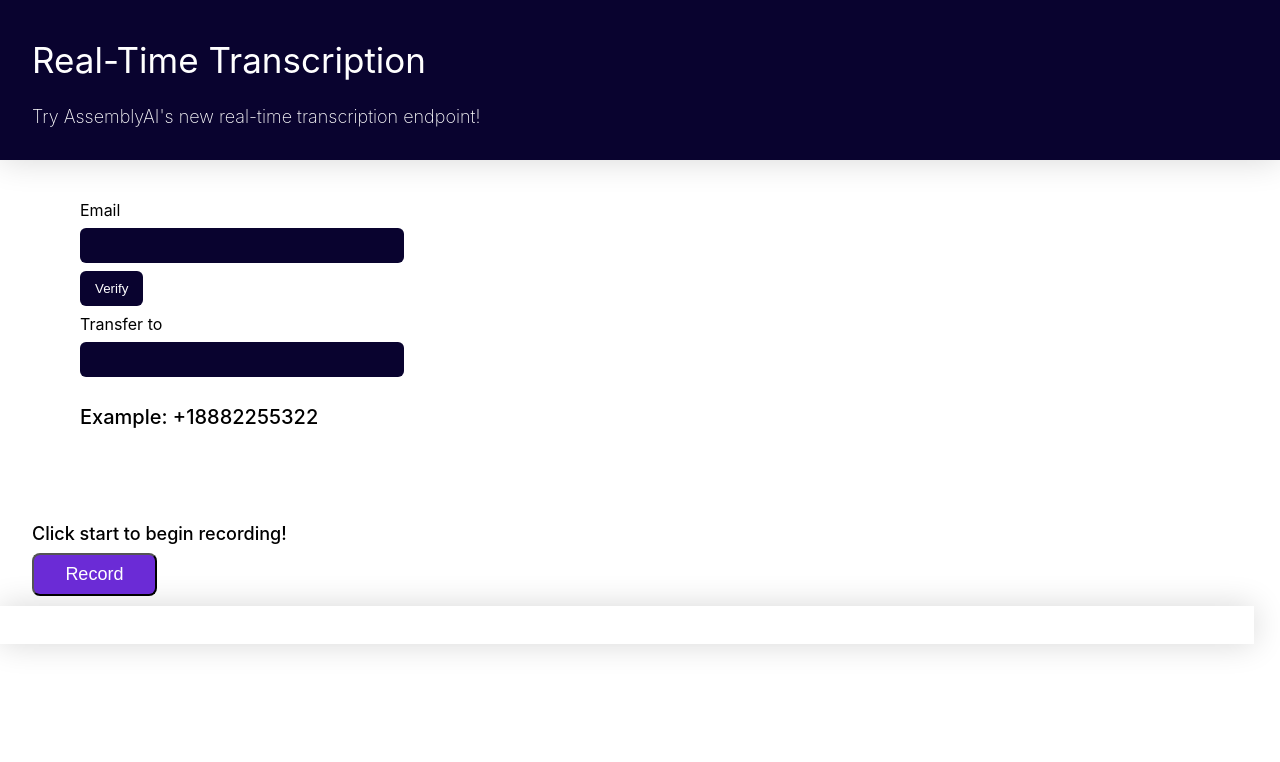
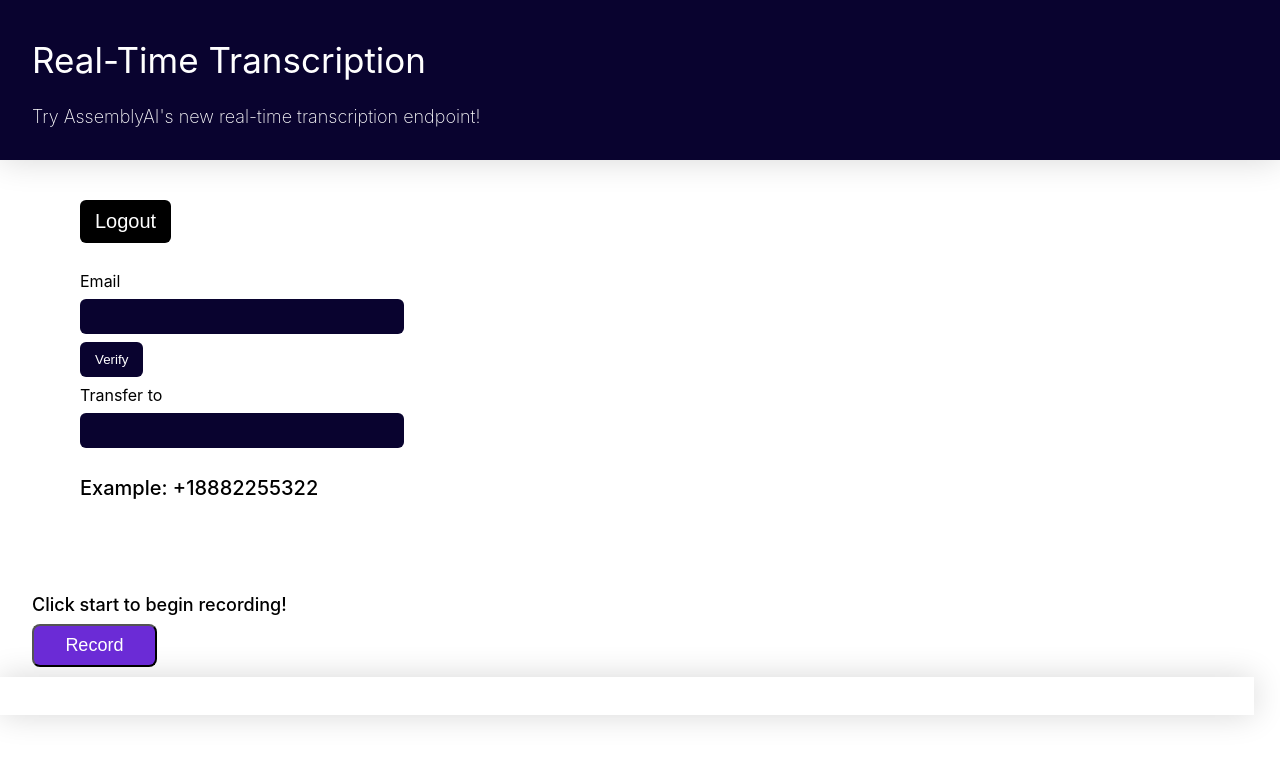
Before and after one commit to soft-dev787/closecallfrontend, a React (Create React App) app: page / in a window 1280 px wide. Shown: the top 762 px of the page. Built offline with nearby package versions, Linux system fonts and the light colour scheme; no server answers; sample sign-in values are in the browser's storage.

Commit message:
minor fix

```diff
--- a/src/App.js
+++ b/src/App.js
@@ -1,340 +1,3 @@
-// import "./App.css";
-// import { useEffect, useRef, useState } from "react";
-// import { RealtimeTranscriber } from "assemblyai/streaming";
-// import * as RecordRTC from "recordrtc";
-// import axios from "axios";
-// import io from "socket.io-client";
-// import { getBackendURL } from "./utils/getBackendURL";
-
-// const axiosInstance = axios.create({
-//   baseURL: getBackendURL(),
-//   headers: {
-//     "ngrok-skip-browser-warning": "1234",
-//   },
-// });
-
-// const Loader = ({ size }) => {
-//   return <span class="loader" style={{ width: size, height: size }}></span>;
-// };
-
-// const executeGPTAndTwilio = async (transcript, fromNumber, toNumber) => {
-//   try {
-//     const response = await axiosInstance.post("/summarize", {
-//       transcript: transcript,
-//       fromNumber: "+61483921188",
-//       toNumber: toNumber,
-//     });
-//   } catch (error) {
-//     console.log(error);
-//   }
-// };
-
-// const RealtimeTranscription = ({ newEvent, transferToNumber }) => {
-//   const realtimeTranscriber = useRef(null);
-//   const recorder = useRef(null);
-//   const [isRecording, setIsRecording] = useState(false);
-//   const [transcript, setTranscript] = useState("");
-//   const [recordingLoading, setRecordingLoading] = useState(false);
-
-//   useEffect(() => {
-//     const handleWebhooks = async () => {
-//       if (newEvent) {
-//         if (newEvent.type == "call.answered") {
-//           await startTranscription();
-//         } else if (newEvent.type == "call.hungup") {
-//           setTranscript("");
-//           await endTranscription();
-//         } else if (newEvent.type == "call.unsuccessful_transfer") {
-//           setTranscript("");
-//           // temppp
-//           if (transferToNumber.value) {
-//             executeGPTAndTwilio(
-//               transcript,
-//               "from number",
-//               transferToNumber.value
-//             );
-//           }
-//           endTranscription();
-
-//           // temppp
-//         } else if (newEvent.type == "call.transferred") {
-//           setTranscript("");
-//           if (transferToNumber.value) {
-//             executeGPTAndTwilio(
-//               transcript,
-//               "from number",
-//               transferToNumber.value
-//             );
-//           }
-//           endTranscription();
-//         }
-//       }
-//     };
-//     handleWebhooks();
-//   }, [newEvent]);
-
-//   const getToken = async () => {
-//     const response = await axiosInstance.get(`/token`);
-
-//     return response.data.token;
-//   };
-
-//   const startTranscription = async () => {
-//     setRecordingLoading(true);
-
-//     realtimeTranscriber.current = new RealtimeTranscriber({
-//       token: await getToken(),
-//       sampleRate: 16_000,
-//     });
-
-//     const texts = {};
-//     realtimeTranscriber.current.on("transcript", (transcript) => {
-//       let msg = "";
-//       texts[transcript.audio_start] = transcript.text;
-//       const keys = Object.keys(texts);
-//       keys.sort((a, b) => a - b);
-//       for (const key of keys) {
-//         if (texts[key]) {
-//           msg += ` ${texts[key]}`;
-//           console.log(msg);
-//         }
-//       }
-//       setTranscript(msg);
-//     });
-
-//     realtimeTranscriber.current.on("error", (event) => {
-//       console.error(event);
-//       setTranscript("");
-//       realtimeTranscriber.current.close();
-//       realtimeTranscriber.current = null;
-//     });
-
-//     realtimeTranscriber.current.on("close", (code, reason) => {
-//       console.log(`Connection closed: ${code} ${reason}`);
-//       realtimeTranscriber.current = null;
-//     });
-
-//     await realtimeTranscriber.current.connect();
-//     setRecordingLoading(false);
-//     navigator.mediaDevices
-//       .getUserMedia({ audio: true })
-//       .then((stream) => {
-//         recorder.current = new RecordRTC(stream, {
-//           type: "audio",
-//           mimeType: "audio/webm;codecs=pcm",
-//           recorderType: RecordRTC.StereoAudioRecorder,
-//           timeSlice: 250,
-//           desiredSampRate: 16000,
-//           numberOfAudioChannels: 1,
-//           bufferSize: 4096,
-//           audioBitsPerSecond: 128000,
-//           ondataavailable: async (blob) => {
-//             if (!realtimeTranscriber.current) return;
-//             const buffer = await blob.arrayBuffer();
-//             realtimeTranscriber.current.sendAudio(buffer);
-//           },
-//         });
-//         recorder.current.startRecording();
-//       })
-//       .catch((err) => console.error(err));
-
-//     setIsRecording(true);
-//   };
-
-//   const endTranscription = async (event) => {
-//     event?.preventDefault();
-//     setIsRecording(false);
-//     await realtimeTranscriber.current.close();
-//     realtimeTranscriber.current = null;
-//     recorder.current.pauseRecording();
-//     recorder.current = null;
-//   };
-
-//   return (
-//     <div className="App">
-//       <div className="real-time-interface">
-//         <p id="real-time-title" className="real-time-interface__title">
-//           Click start to begin recording!
-//         </p>
-//         {isRecording ? (
-//           <button
-//             className="real-time-interface__button"
-//             onClick={endTranscription}
-//           >
-//             Stop recording
-//           </button>
-//         ) : (
-//           <div style={{ display: "flex", alignItems: "center", gap: 32 }}>
-//             <button
-//               className="real-time-interface__button"
-//               onClick={startTranscription}
-//             >
-//               {!recordingLoading ? "Record" : <Loader size={24} />}
-//             </button>
-
-//             {recordingLoading && (
-//               <span style={{ fontSize: 22, fontWeight: 500, color: "green" }}>
-//                 Please wait...
-//               </span>
-//             )}
-//           </div>
-//         )}
-//       </div>
-//       <div className="real-time-interface__message">{transcript}</div>
-//     </div>
-//   );
-// };
-
-// const socket = io(getBackendURL(), {
-//   autoConnect: false,
-//   transports: ["websocket"],
-//   extraHeaders: {
-//     "ngrok-skip-browser-warning": "1234",
-//   },
-// });
-
-// function App() {
-//   const [verificationLoader, setVerificationLoader] = useState(false);
-//   const [verificationMessage, setVerificationMessage] = useState(null);
-//   const [errorMessage, setErrorMessage] = useState(null);
-//   const emailFieldRef = useRef();
-//   const transferToFieldRef = useRef();
-//   const [newEvent, setNewEvent] = useState(null);
-
-//   useEffect(() => {
-//     socket.connect();
-//   }, []);
-
-//   useEffect(() => {
-//     socket.emit("clientMessage", "hello from client");
-//     socket.on("serverMessage", (data) => {
-//       console.log(data);
-//     });
-//     socket.on("callEvent", (data) => {
-//       console.log(data);
-//       setNewEvent(data);
-//     });
-//   }, []);
-
-//   const verifyUser = async () => {
-//     if (!emailFieldRef.current.value) {
-//       setErrorMessage("Please provide an email address.");
-//       return;
-//     }
-//     setVerificationLoader(true);
-//     setErrorMessage(null);
-//     try {
-//       const response = await axiosInstance.post("/finduser", {
-//         email: emailFieldRef.current.value,
-//       });
-
-//       console.log(response);
-//       setVerificationMessage(true);
-//     } catch (error) {
-//       console.log(error);
-
-//       setErrorMessage(error.response.data.error);
-//     } finally {
-//       setVerificationLoader(false);
-//     }
-//   };
-
-//   return (
-//     <div>
-//       {verificationLoader && (
-//         <div
-//           style={{
-//             width: "100%",
-//             height: "100%",
-//             position: "absolute",
-//             top: 0,
-//             left: 0,
-//             backgroundColor: "rgba(0,0,0,0.9)",
-//             display: "flex",
-//             alignItems: "center",
-//             justifyContent: "center",
-//           }}
-//         >
-//           <Loader size={72} />
-//         </div>
-//       )}
-//       <header>
-//         <h1 className="header__title">Real-Time Transcription</h1>
-//         <p className="header__sub-title">
-//           Try AssemblyAI's new real-time transcription endpoint!
-//         </p>
-//       </header>
-
-//       <div style={{ padding: "40px 80px" }}>
-//         <div style={{ display: "flex", flexDirection: "column", gap: 8 }}>
-//           <label htmlFor="email">Email</label>
-//           <input
-//             ref={emailFieldRef}
-//             type="text"
-//             style={{
-//               width: 300,
-//               padding: "10px 12px",
-//               borderRadius: 6,
-//               outline: "none",
-//               border: "none",
-//               backgroundColor: "#09032F",
-//               color: "#ffffff",
-//             }}
-//           />
-//           <button
-//             style={{
-//               alignSelf: "start",
-//               padding: "10px 15px",
-//               borderRadius: 6,
-//               color: "#ffffff",
-//               backgroundColor: "#09032F",
-//               outline: "none",
-//               border: "none",
-//               cursor: "pointer",
-//             }}
-//             onClick={verifyUser}
-//           >
-//             Verify
-//           </button>
-//           <label htmlFor="transfer_to">Transfer to</label>
-//           <input
-//             ref={transferToFieldRef}
-//             type="text"
-//             style={{
-//               width: 300,
-//               padding: "10px 12px",
-//               borderRadius: 6,
-//               outline: "none",
-//               border: "none",
-//               backgroundColor: "#09032F",
-//               color: "#ffffff",
-//             }}
-//           />
-//           <p style={{ fontWeight: 500, fontSize: 20 }}>Example: +18882255322</p>
-//           {verificationMessage && (
-//             <p style={{ color: "green", fontSize: 22, fontWeight: 500 }}>
-//               The user is now verified. A live transcript will be displayed here
-//               for each call made by the user
-//             </p>
-//           )}
-//           {errorMessage && (
-//             <p style={{ color: "red", fontSize: 20, fontWeight: 500 }}>
-//               {errorMessage}
-//             </p>
-//           )}
-//         </div>
-//       </div>
-
-//       <RealtimeTranscription
-//         transferToNumber={transferToFieldRef.current}
-//         newEvent={newEvent}
-//       />
-//     </div>
-//   );
-// }
-
-// export default App;
-
 import "./App.css";
 import { useEffect, useRef, useState } from "react";
 import { RealtimeTranscriber } from "assemblyai/streaming";
@@ -342,7 +5,7 @@
 import io from "socket.io-client";
 import { getBackendURL } from "./utils/getBackendURL";
 import { axiosInstance } from "./utils/axiosInstance";
-
+import { useNavigate } from "react-router-dom";
 const Loader = ({ size }) => {
   return <span className="loader" style={{ width: size, height: size }}></span>;
 };
@@ -522,6 +185,7 @@
 });
 
 function App() {
+  const navigate = useNavigate();
   const [verificationLoader, setVerificationLoader] = useState(false);
   const [verificationMessage, setVerificationMessage] = useState(null);
   const [errorMessage, setErrorMessage] = useState(null);
@@ -592,6 +256,28 @@
 
       <div style={{ padding: "40px 80px" }}>
         <div style={{ display: "flex", flexDirection: "column", gap: 8 }}>
+          <button
+            style={{
+              alignSelf: "start",
+              padding: "10px 15px",
+              borderRadius: 6,
+              color: "#ffffff",
+              fontSize: 20,
+              backgroundColor: "#000000",
+              outline: "none",
+              marginBottom: 20,
+              border: "none",
+              cursor: "pointer",
+            }}
+            onClick={() => {
+              localStorage.clear();
+              socket.disconnect();
+              navigate("/login");
+            }}
+          >
+            Logout
+          </button>
+
           <label htmlFor="email">Email</label>
           <input
             ref={emailFieldRef}
```
